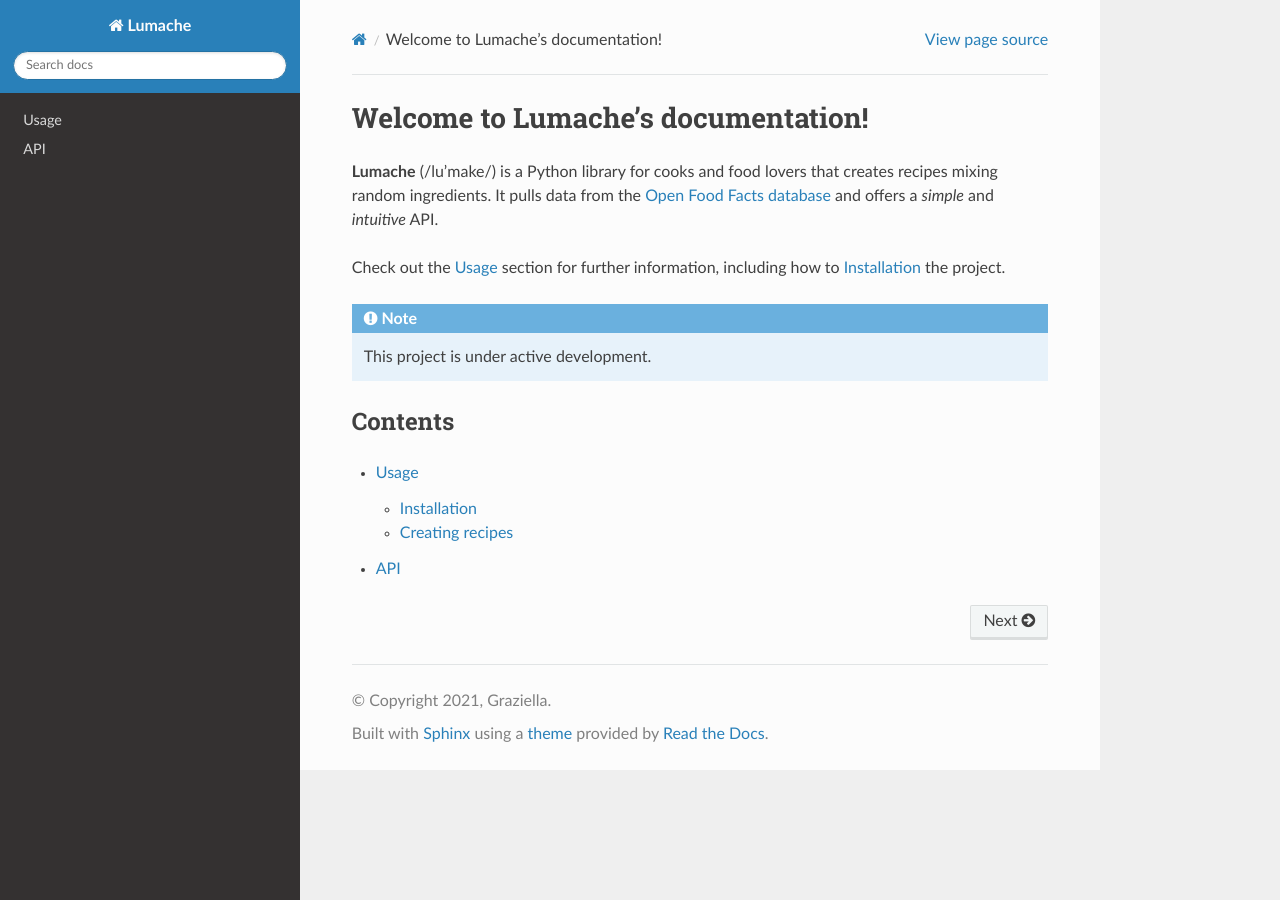
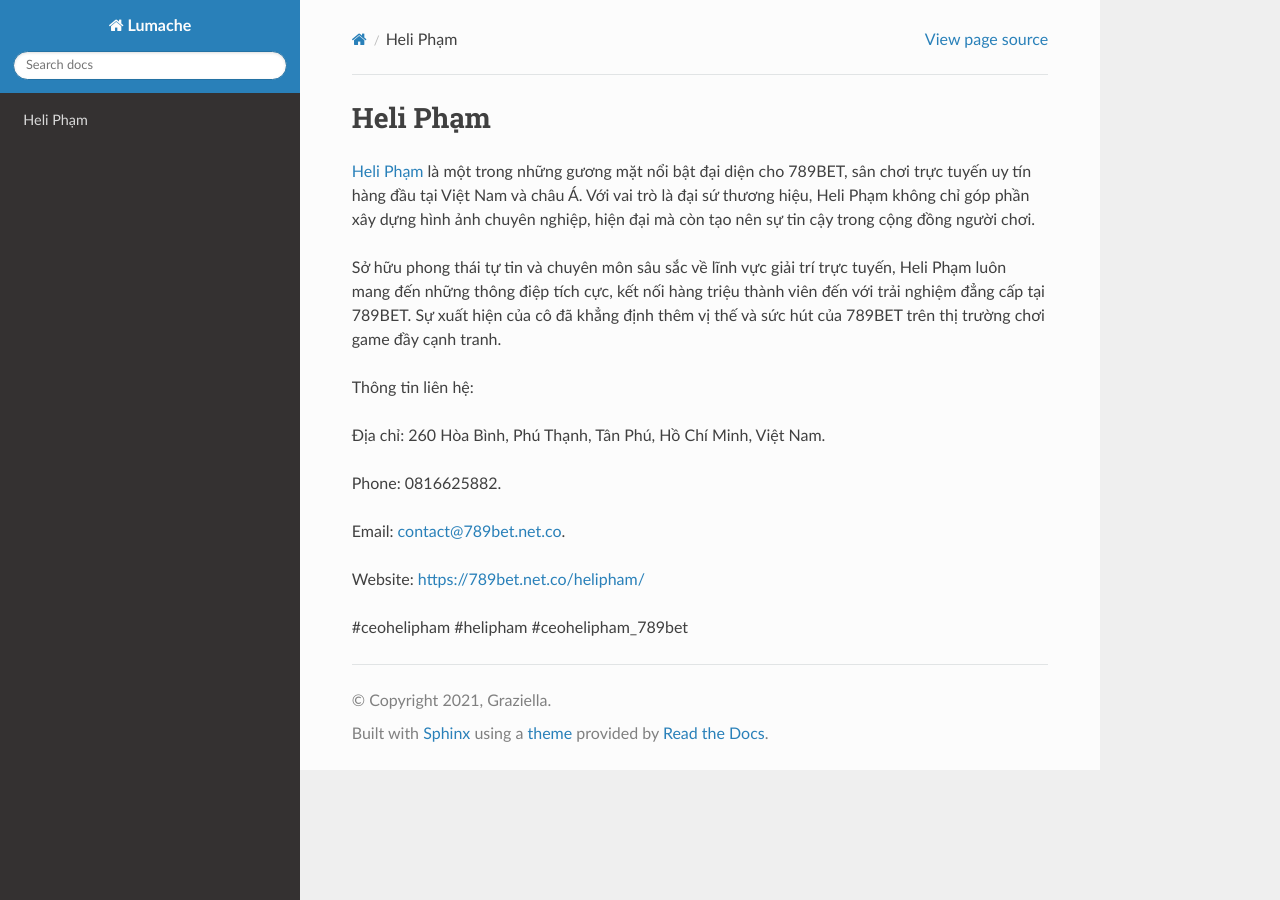
Before and after one commit to parkisngan19/ceohelipham, a Sphinx documentation site: the page built from docs/source/index.rst, in a window 1280 px wide. Built offline with Sphinx 7.4.7 and the Read the Docs theme 3.1.0, drawn with Linux system fonts in a browser that asks for light colours.

Commit message:
Update index.rst

```diff
--- a/docs/source/index.rst
+++ b/docs/source/index.rst
@@ -1,22 +1,18 @@
-Welcome to Lumache's documentation!
+Heli Phạm
 ===================================
 
-**Lumache** (/lu'make/) is a Python library for cooks and food lovers
-that creates recipes mixing random ingredients.
-It pulls data from the `Open Food Facts database <https://world.openfoodfacts.org/>`_
-and offers a *simple* and *intuitive* API.
+`Heli Phạm <https://789bet.net.co/helipham/>`_ là một trong những gương mặt nổi bật đại diện cho 789BET, sân chơi trực tuyến uy tín hàng đầu tại Việt Nam và châu Á. Với vai trò là đại sứ thương hiệu, Heli Phạm không chỉ góp phần xây dựng hình ảnh chuyên nghiệp, hiện đại mà còn tạo nên sự tin cậy trong cộng đồng người chơi.
 
-Check out the :doc:`usage` section for further information, including
-how to :ref:`installation` the project.
+Sở hữu phong thái tự tin và chuyên môn sâu sắc về lĩnh vực giải trí trực tuyến, Heli Phạm luôn mang đến những thông điệp tích cực, kết nối hàng triệu thành viên đến với trải nghiệm đẳng cấp tại 789BET. Sự xuất hiện của cô đã khẳng định thêm vị thế và sức hút của 789BET trên thị trường chơi game đầy cạnh tranh.
 
-.. note::
+Thông tin liên hệ:
 
-   This project is under active development.
+Địa chỉ: 260 Hòa Bình, Phú Thạnh, Tân Phú, Hồ Chí Minh, Việt Nam.
 
-Contents
---------
+Phone: 0816625882.
 
-.. toctree::
+Email: contact@789bet.net.co.
 
-   usage
-   api
+Website: https://789bet.net.co/helipham/
+
+#ceohelipham #helipham #ceohelipham_789bet
```
